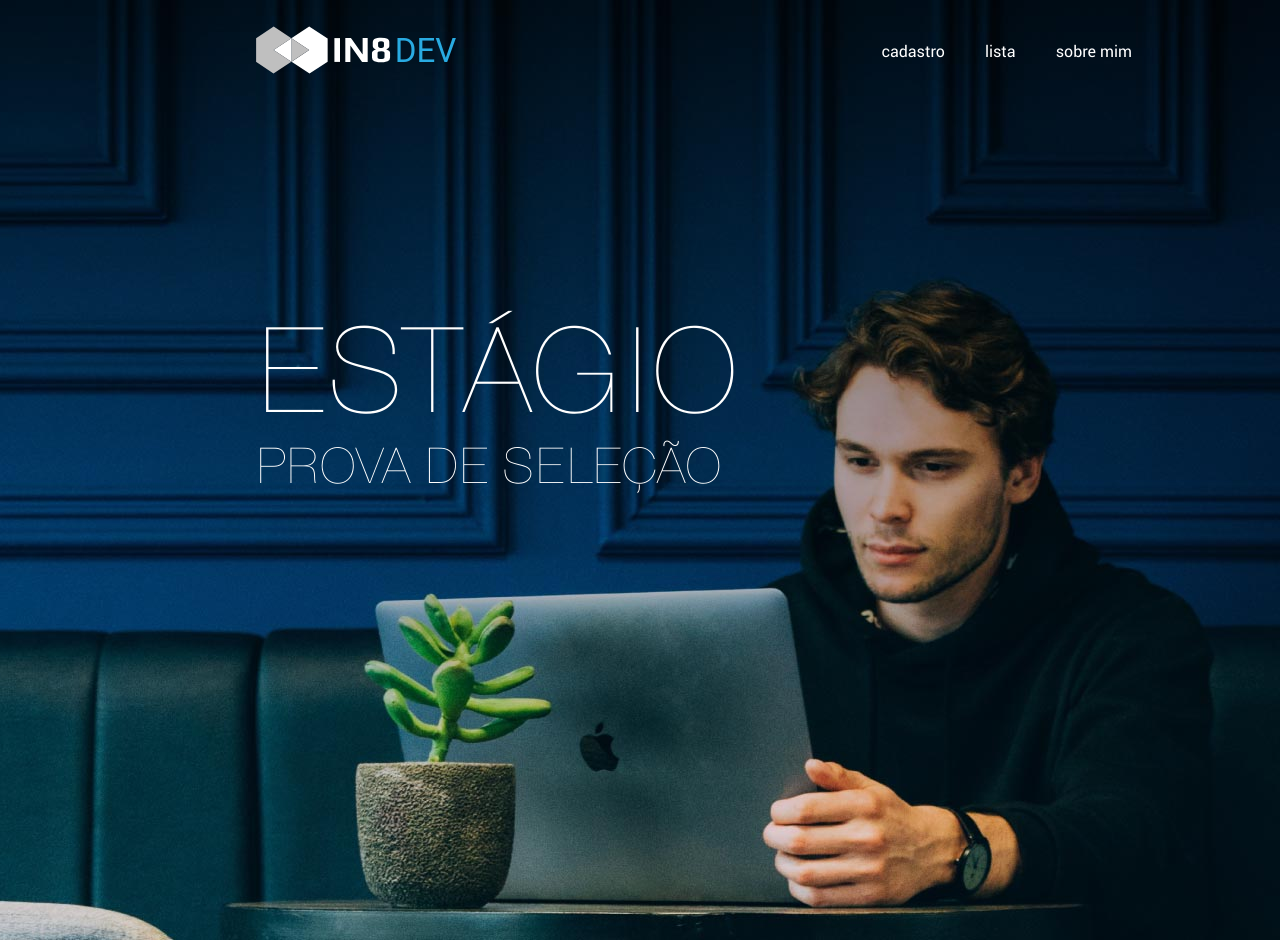
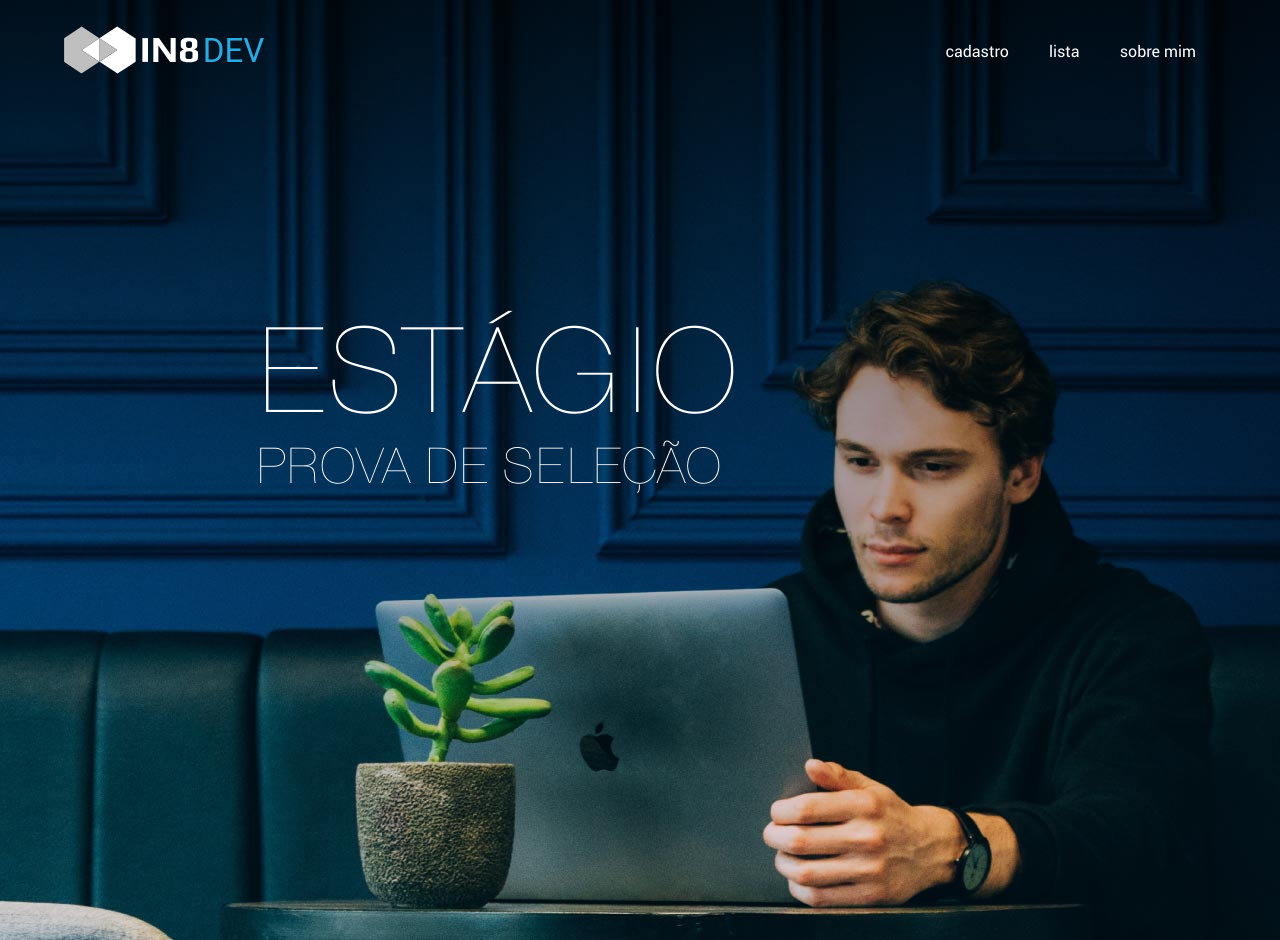
Before and after one commit to stecardoso/Prova-IN8, a plain HTML site: page index.html in a window 1280 px wide. Shown: the top 940 px of the page. Drawn offline with Linux system fonts and the light colour scheme.

Commit message:
Update style.css

```diff
--- a/style.css
+++ b/style.css
@@ -32,13 +32,13 @@ body {
     position: absolute;
     width: 200px;
     height: 100px;
-    left: 20%;
+    left: 5%;
 }
 
 ul {
     list-style-type: none;
     margin: 0;
-    padding: 0% 10%;
+    padding: 0% 5%;
     overflow: hidden;
 }
 
```
